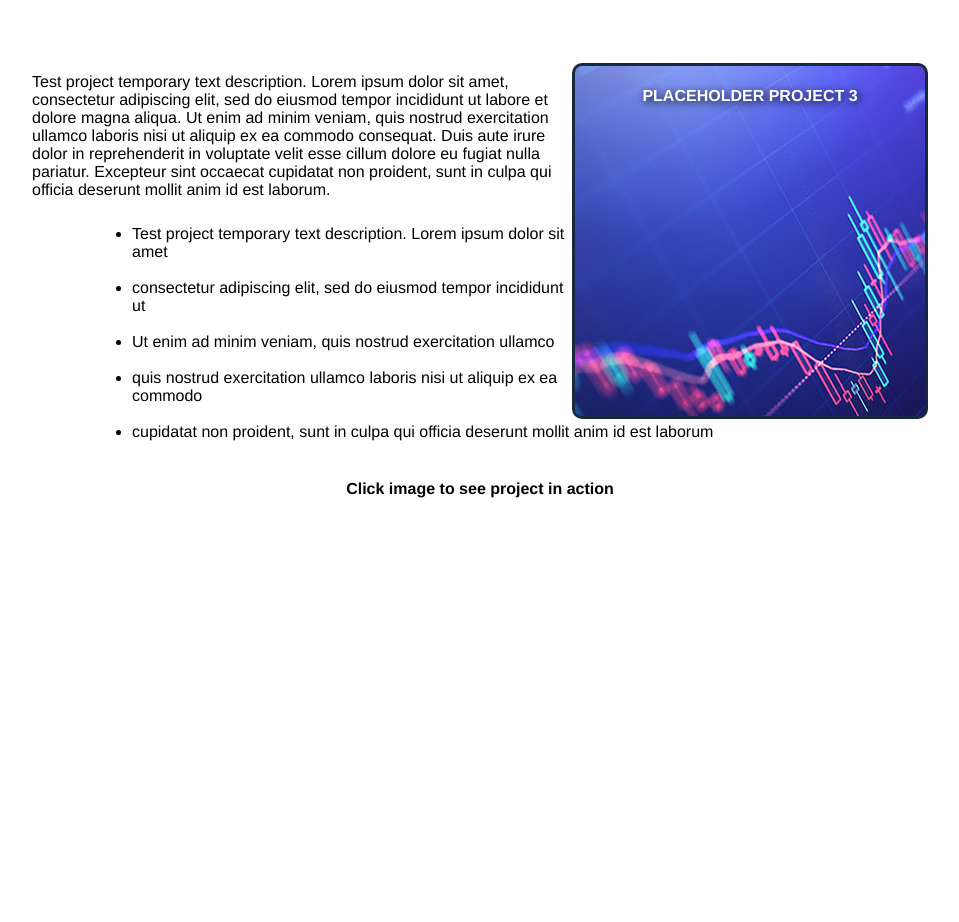
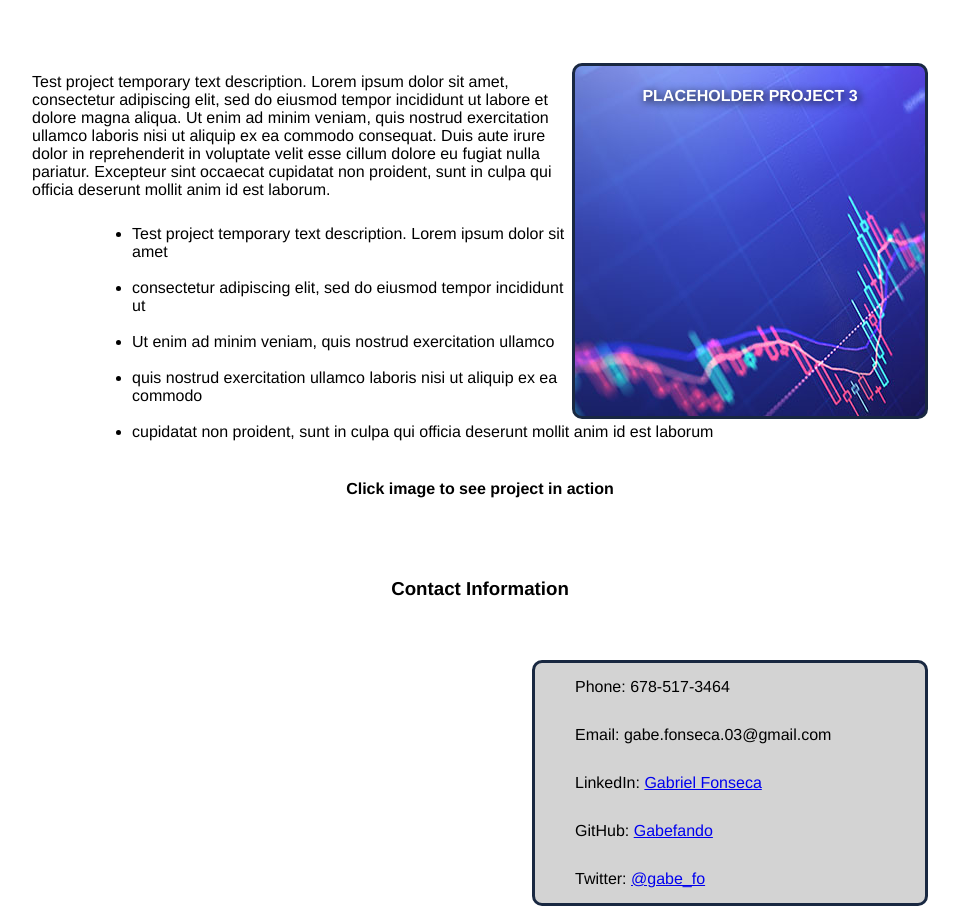
Before and after one commit to gabefando/my-portfolio, a plain HTML site: page index.html in a window 1280 px wide. Shown: the part 2592-3514 px from the top of the page, without its empty margins (160-1119 px from the left). Before the commit the page ends 3111 px from the top, so only its background shows below. Drawn offline with Linux system fonts and the light colour scheme.

Commit message:
Finished contact info section

```diff
--- a/css/style.css
+++ b/css/style.css
@@ -35,8 +35,7 @@ nav ul li {
 }
 
 nav ul li a {
-    padding: 20px 20px;
-    margin: 0px;
+    padding: 20px;
     color: black;
     text-decoration: none;
 }
@@ -162,3 +161,31 @@ main {
 .project3:hover {
     box-shadow: inset 0 0 100px #000000;
 }
+
+.contact h3 {
+    margin-top: 80px;
+    text-align: center;
+}
+
+.contact ul {
+    margin-top: 60px;
+    margin-left: 500px;
+    width: 350px;
+    display: flex;
+    flex-direction: column;
+    list-style-type: none;
+    line-height: 3;
+    background-color: lightgray;
+    border: #192841 solid;
+    border-radius: 10px;
+}
+
+.contact ul li {
+    color: black;
+    text-decoration: none;
+}
+
+.contact ul li:hover {
+    background-color: white;
+    color: black;
+}
--- a/index.html
+++ b/index.html
@@ -68,8 +68,15 @@
             </ul>
             <h4 id="p2">Click image to see project in action</h4>
         </section>
-        <section id="contact">
-
+        <section class="contact">
+            <h3>Contact Information</h3>
+            <ul>
+                <li>Phone: 678-517-3464</li>
+                <li>Email: gabe.fonseca.03@gmail.com</li>
+                <li>LinkedIn: <a href="https://www.linkedin.com/in/gabriel-fonseca-322ab41b8/">Gabriel Fonseca</a></li>
+                <li>GitHub: <a href="https://github.com/gabefando/my-portfolio/commits/main">Gabefando</a></li>
+                <li>Twitter: <a href="https://twitter.com/gabe_fo">@gabe_fo</a></li>
+            </ul>
         </section>
     </main>
     <footer>
```
